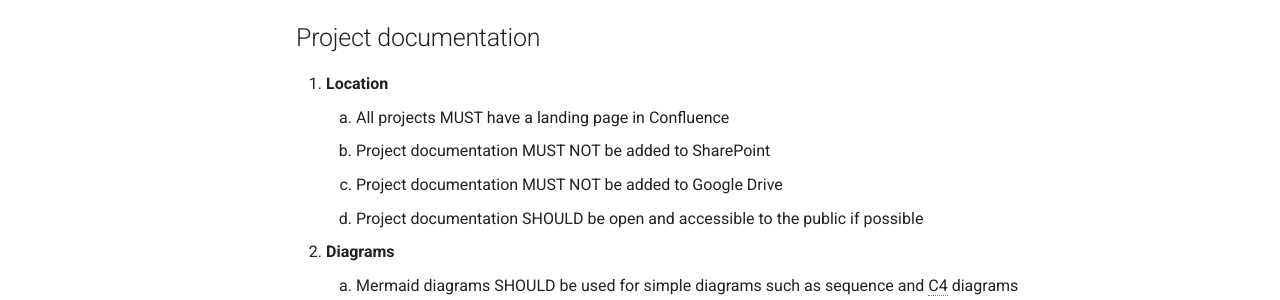
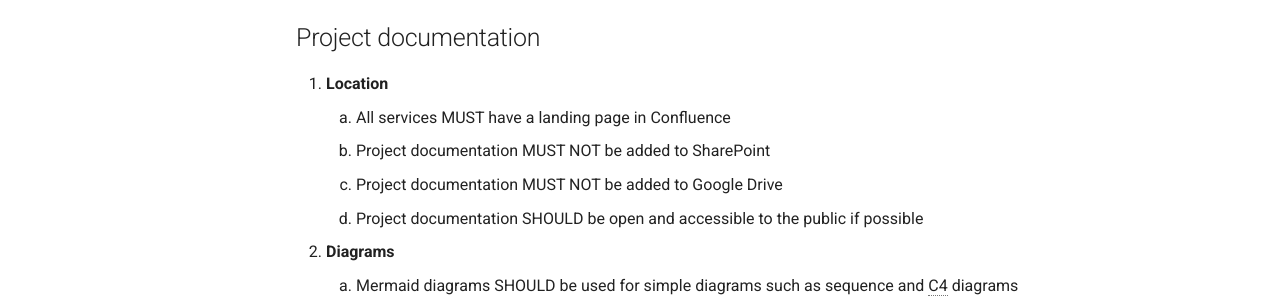
Before and after one commit to nationalarchives/engineering-handbook, an MkDocs documentation site: the page built from docs/ways-of-working/documentation.md, in a window 1280 px wide and 1129 px high. Shown: the part 578-878 px from the top of the window. Built offline with MkDocs 1.6.1 and Material for MkDocs 9.7.7, drawn with Linux system fonts in a browser that asks for light colours; comment, search, counter and statistics services are not loaded.

Commit message:
Change "products" to "services"

```diff
--- a/docs/ways-of-working/documentation.md
+++ b/docs/ways-of-working/documentation.md
@@ -17,7 +17,7 @@ Suggestions for new technologies or standards can be done with a RFC process.
 ## Project documentation
 
 1. **Location**
-    1. All projects MUST have a landing page in Confluence
+    1. All services MUST have a landing page in Confluence
     1. Project documentation MUST NOT be added to SharePoint
     1. Project documentation MUST NOT be added to Google Drive
     1. Project documentation SHOULD be open and accessible to the public if possible
```
